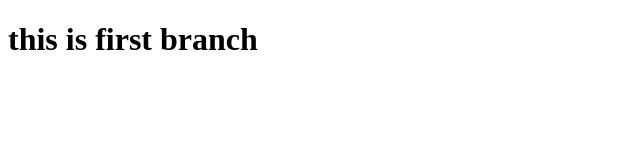
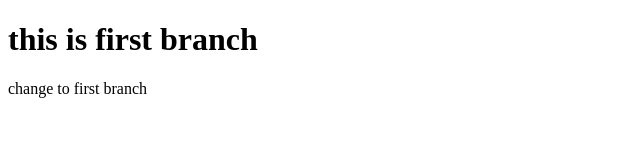
Before and after one commit to siying0205/tryGit, a plain HTML site: page one.html in a window 1280 px wide. Shown: the whole page, without its empty margins (0-640 px from the left). Drawn offline with Linux system fonts and the light colour scheme.

Commit message:
add item

```diff
--- a/one.html
+++ b/one.html
@@ -10,6 +10,7 @@
 
 <body>
   <h1>this is first branch</h1>
+  <p>change to first branch</p>
 </body>
 
 </html>
```
